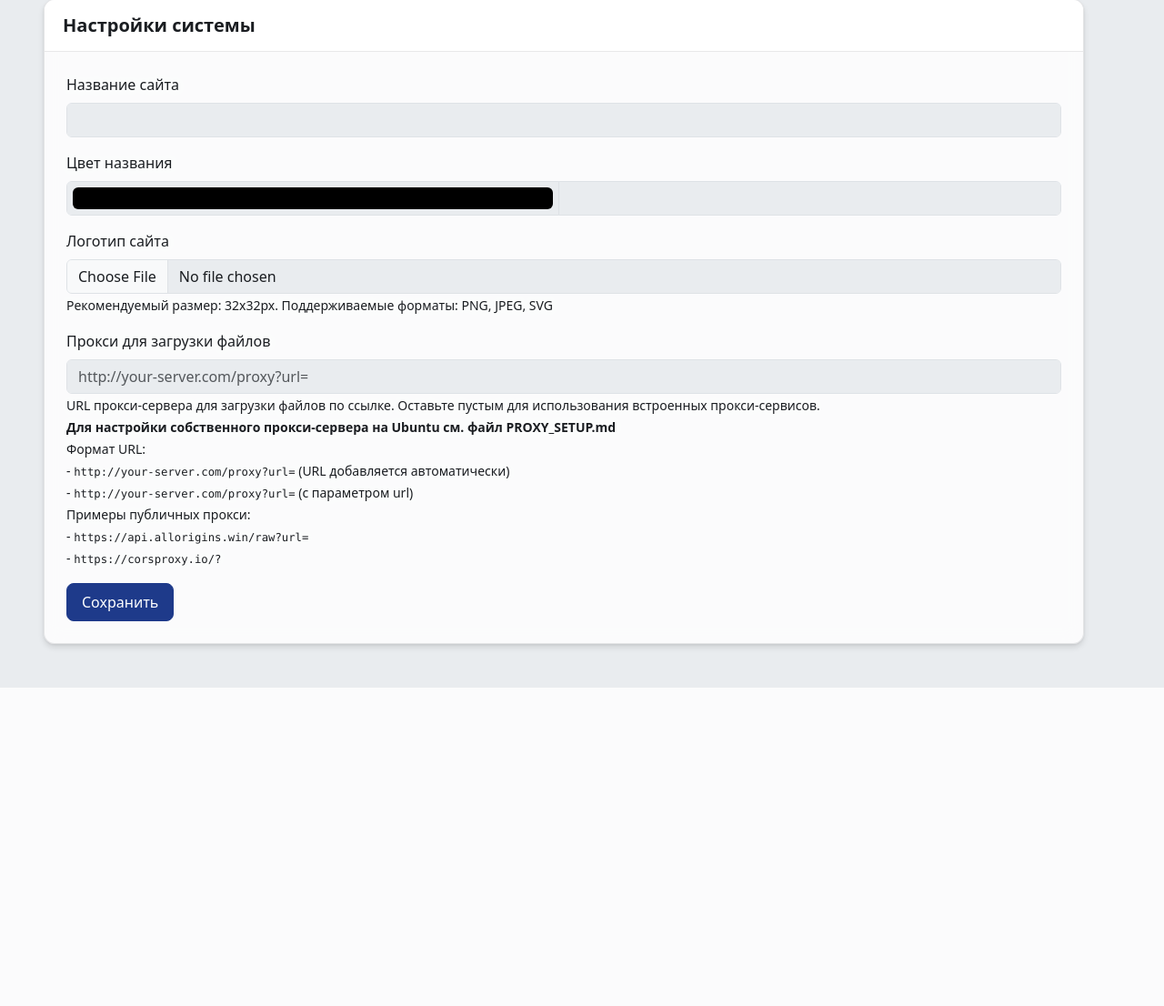
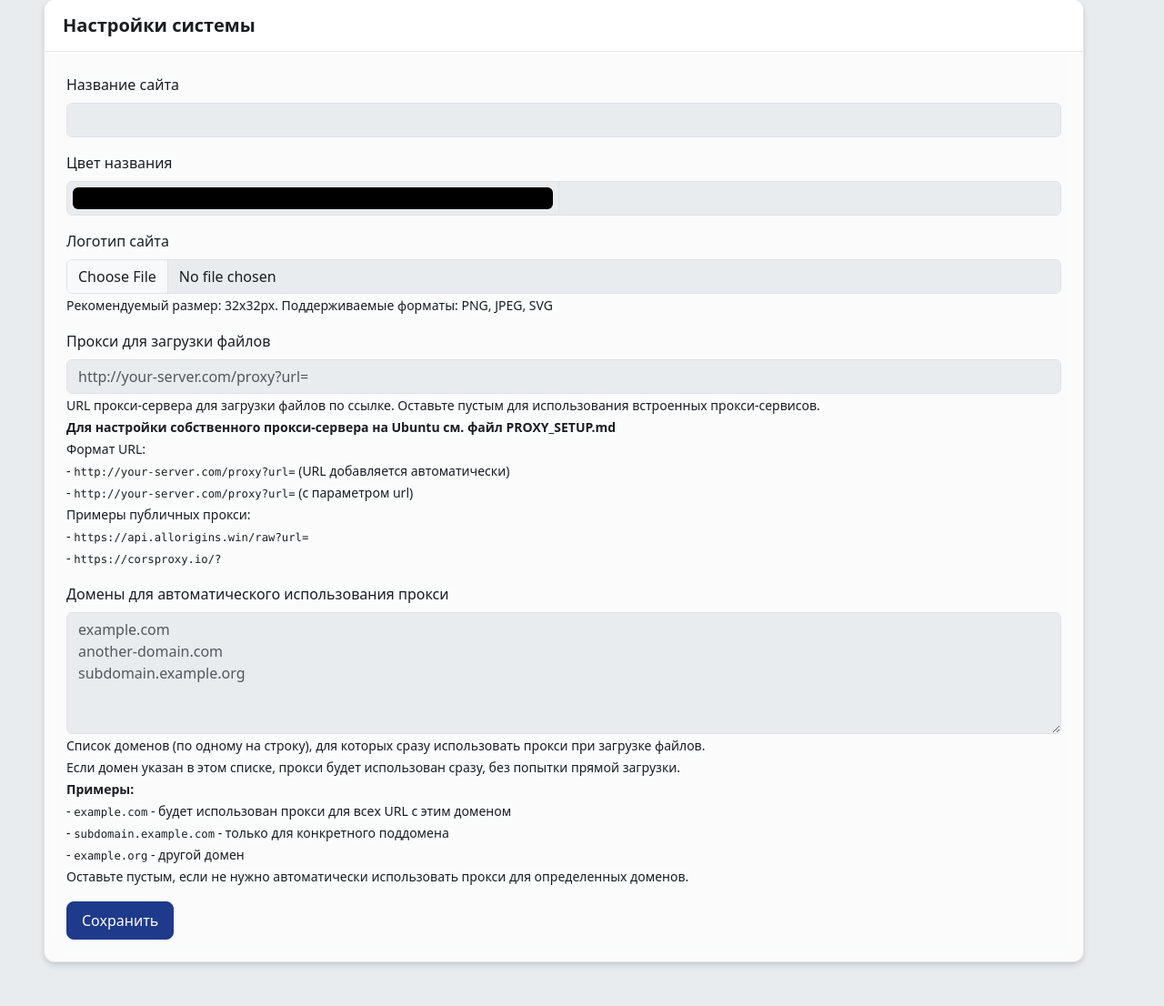
Before and after one commit to MSTendo64/eStorage, a Django app: template templates/eventshock_auth/admin/system_settings.html in a window 1280 px wide. Shown: the part 81-1187 px from the top of the page at 91% size. Before the commit the page ends 837 px from the top, so only its background shows below. Run offline with Django 5.2, Linux system fonts and the light colour scheme; the template is opened without the code that fills it, so the values that code supplies are empty; some libraries are stand-ins or nearby versions.

Commit message:
Add proxy domain settings for automatic proxy usage
- Introduced a new field in SystemSettings to store domains for automatic proxy usage during file downloads.
- Updated the system settings view to handle proxy domain input from the admin interface.
- Implemented logic to determine if a proxy should be used based on the provided domain list.
- Enhanced the file download process to check for proxy requirements before attempting direct downloads.

```diff
--- a/eventshock_auth/models.py
+++ b/eventshock_auth/models.py
@@ -161,6 +161,7 @@ class SystemSettings(models.Model):
     site_logo = models.ImageField(upload_to='system/logo/', null=True, blank=True)
     site_name_color = models.CharField(max_length=7, default='#ffffff', help_text='HEX color code')
     proxy_url = models.CharField(max_length=500, null=True, blank=True, help_text='URL прокси-сервера для загрузки файлов (например: https://api.allorigins.win/raw?url= или https://corsproxy.io/?)')
+    proxy_domains = models.TextField(null=True, blank=True, help_text='Список доменов (по одному на строку), для которых сразу использовать прокси при загрузке')
 
     class Meta:
         verbose_name = 'System Settings'
--- a/templates/eventshock_auth/admin/system_settings.html
+++ b/templates/eventshock_auth/admin/system_settings.html
@@ -65,6 +65,21 @@
                 </small>
             </div>
 
+            <div class="mb-3">
+                <label class="form-label">Домены для автоматического использования прокси</label>
+                <textarea class="form-control" name="proxy_domains" rows="5"
+                          placeholder="example.com&#10;another-domain.com&#10;subdomain.example.org">{{ settings.proxy_domains|default:'' }}</textarea>
+                <small class="text-muted">
+                    Список доменов (по одному на строку), для которых сразу использовать прокси при загрузке файлов.
+                    <br>Если домен указан в этом списке, прокси будет использован сразу, без попытки прямой загрузки.
+                    <br><strong>Примеры:</strong>
+                    <br>- <code>example.com</code> - будет использован прокси для всех URL с этим доменом
+                    <br>- <code>subdomain.example.com</code> - только для конкретного поддомена
+                    <br>- <code>example.org</code> - другой домен
+                    <br>Оставьте пустым, если не нужно автоматически использовать прокси для определенных доменов.
+                </small>
+            </div>
+
             <button type="submit" class="btn btn-primary">Сохранить</button>
         </form>
     </div>
```
Also changed, not shown: eventshock_auth/admin/views/system_operations.py (+7 -0 lines), eventshock_auth/migrations/0011_systemsettings_proxy_domains.py (added), storage/views/file_operations.py, 1 other file.
